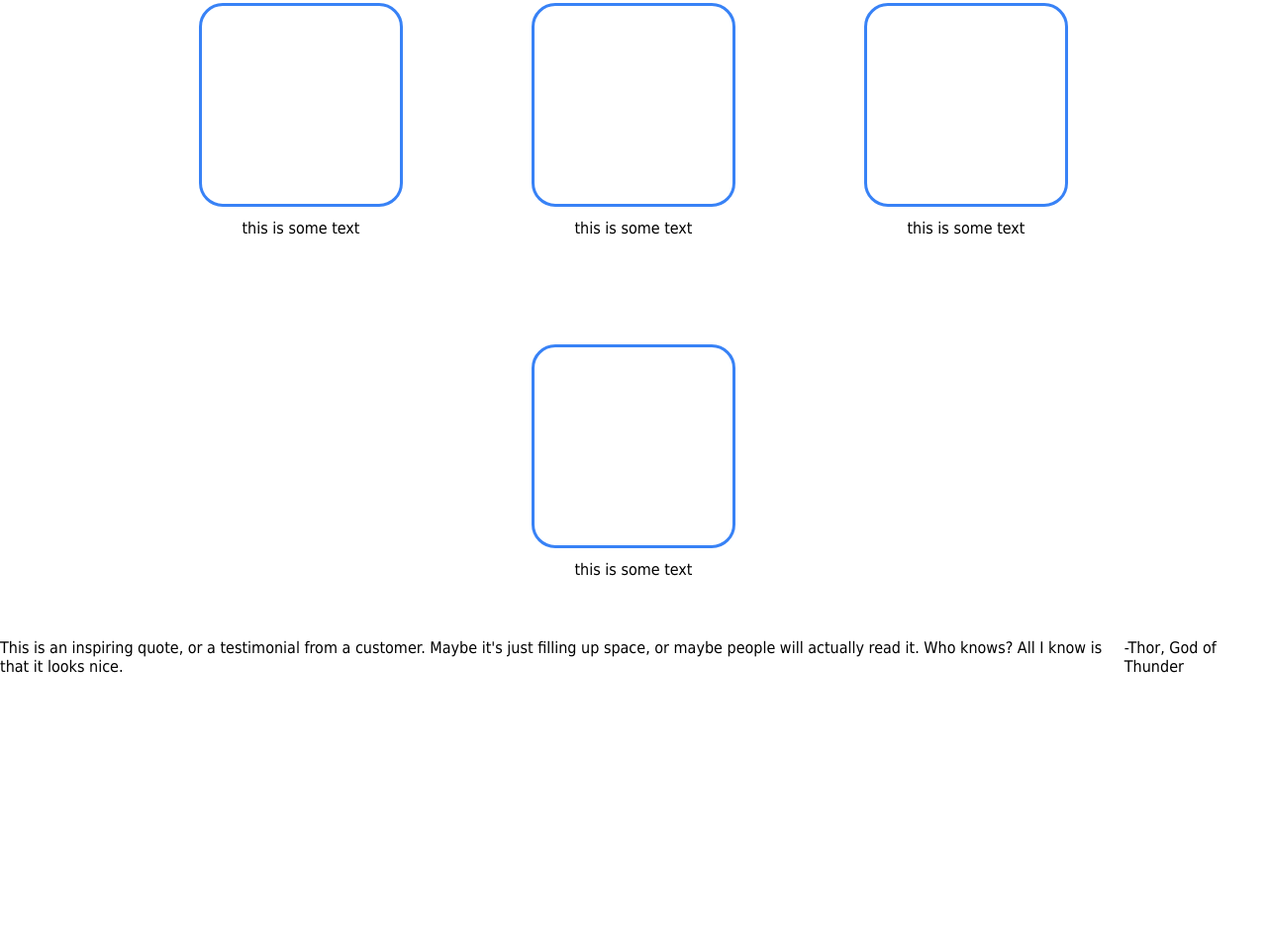
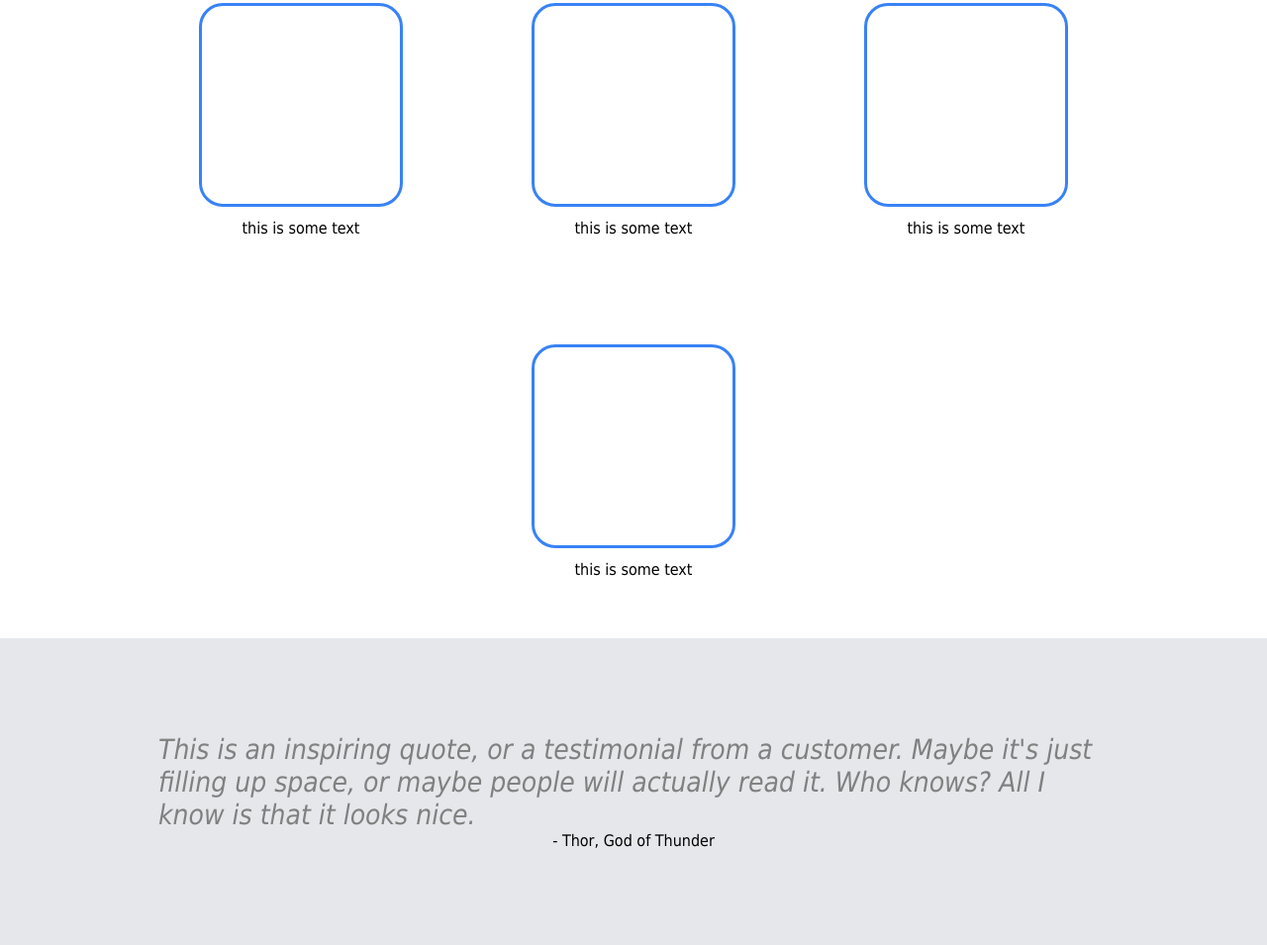
Before and after one commit to JackHendon/landing-page, a plain HTML site: page index.html in a window 1280 px wide. Shown: the part 540-1495 px from the top of the page at 99% size. Before the commit the page ends 1223 px from the top, so only its background shows below. Drawn offline with Linux system fonts and the light colour scheme.

Commit message:
Add quote section and styling

```diff
--- a/index.html
+++ b/index.html
@@ -54,13 +54,15 @@
         </div>
       </div>
     </div>
-    <div class="quote-container">
-      <div class="quote">
-        This is an inspiring quote, or a testimonial from a customer. Maybe it's
-        just filling up space, or maybe people will actually read it. Who knows?
-        All I know is that it looks nice.
+    <div class="quote-section">
+      <div class="quote-container">
+        <div class="quote">
+          This is an inspiring quote, or a testimonial from a customer. Maybe
+          it's just filling up space, or maybe people will actually read it. Who
+          knows? All I know is that it looks nice.
+        </div>
+        <div class="quote-sayer">- Thor, God of Thunder</div>
       </div>
-      <div class="quote-sayer">-Thor, God of Thunder</div>
     </div>
   </body>
 </html>
--- a/style.css
+++ b/style.css
@@ -133,6 +133,20 @@ body {
     padding: 12px;
 }
 
+.quote-section {
+    background-color: #E5E7EB;
+}
 .quote-container {
     display: flex;
+    flex-direction: column;
+    align-items: center;
+    width: 75%;
+    margin: 0 auto;
+    padding: 96px 0;
 }
+
+.quote {
+    font-size: 28px;
+    color: grey;
+    font-style: italic;
+}
```
